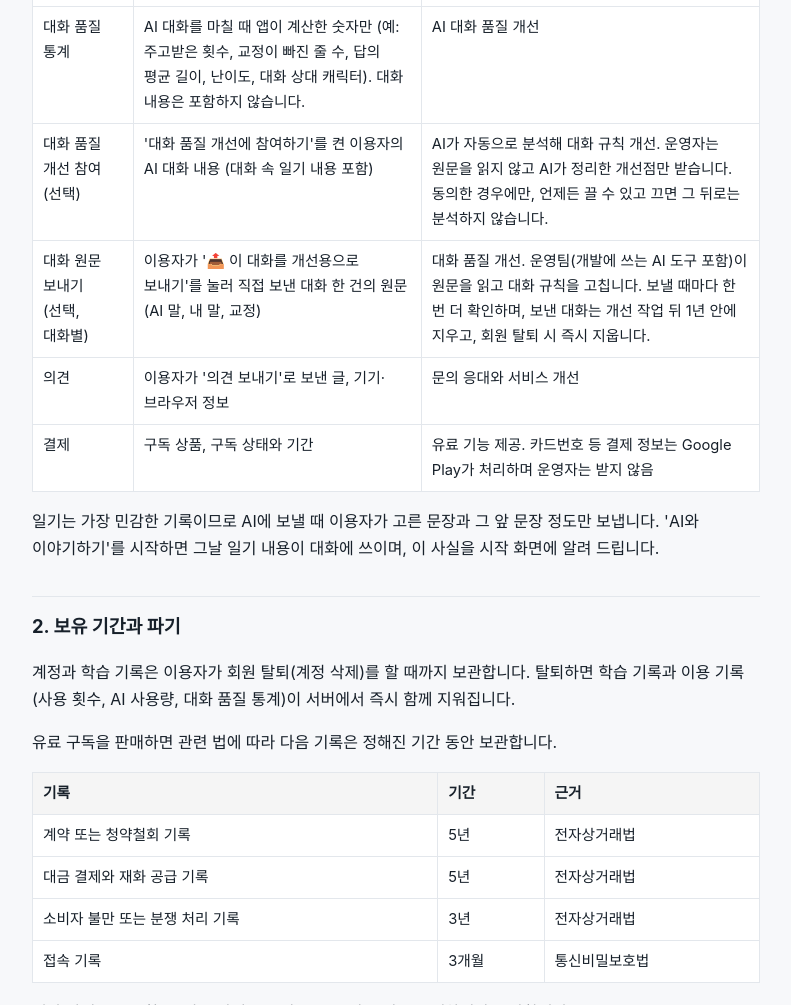
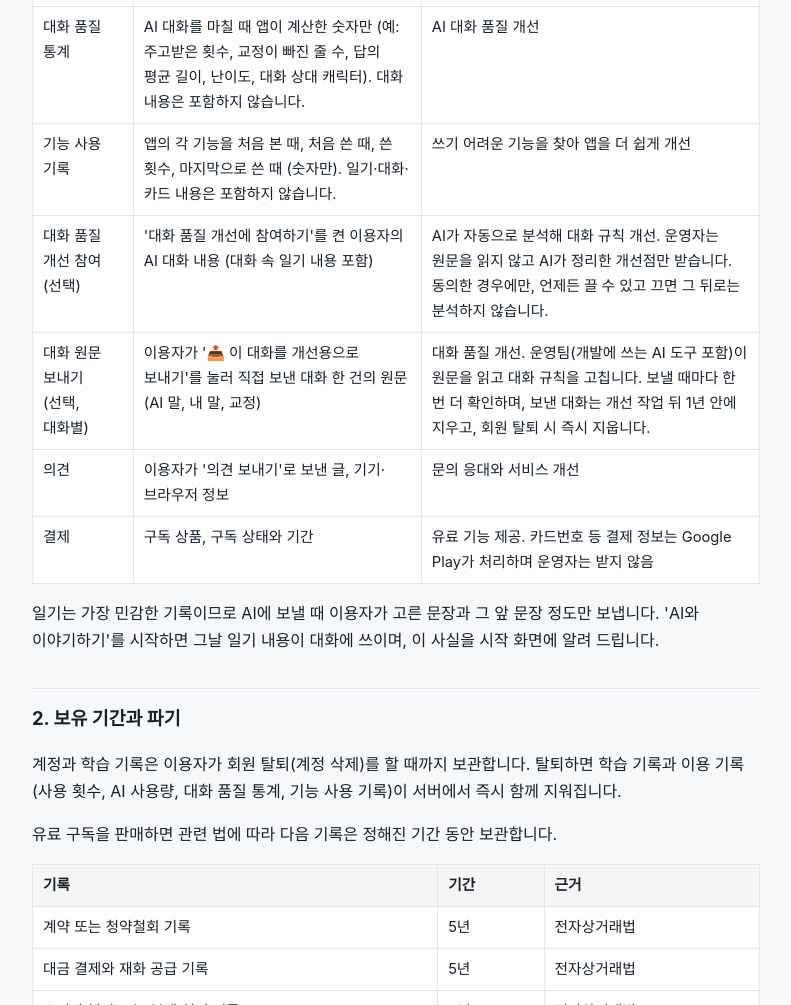
Before and after one commit to oganggii7/mylines-site, a plain HTML site: page privacy.html in a window 1280 px wide. Shown: the part 700-1705 px from the top of the page, without its empty margins (244-1035 px from the left). Drawn offline with Linux system fonts and the light colour scheme.

Commit message:
Privacy: feature usage counts row
Co-Authored-By: Claude Opus 5.5 <noreply@anthropic.com>
Claude-Session: https://claude.ai/code/session_01Gen7vEW4wJ9rGWkVudoiyR

```diff
--- a/privacy.html
+++ b/privacy.html
@@ -16,6 +16,7 @@
 <tr><td>음성</td><td>마이크로 녹음한 말소리</td><td>글자로 바꾸기(받아쓰기). 바꾼 뒤 저장하지 않음</td></tr>
 <tr><td>이용 기록</td><td>기능별 하루 사용 횟수, AI 사용량, 접속 기록(IP 주소, 접속 시각)</td><td>이용 한도 관리, 부정 이용 방지, 오류 확인</td></tr>
 <tr><td>대화 품질 통계</td><td>AI 대화를 마칠 때 앱이 계산한 숫자만 (예: 주고받은 횟수, 교정이 빠진 줄 수, 답의 평균 길이, 난이도, 대화 상대 캐릭터). 대화 내용은 포함하지 않습니다.</td><td>AI 대화 품질 개선</td></tr>
+<tr><td>기능 사용 기록</td><td>앱의 각 기능을 처음 본 때, 처음 쓴 때, 쓴 횟수, 마지막으로 쓴 때 (숫자만). 일기·대화·카드 내용은 포함하지 않습니다.</td><td>쓰기 어려운 기능을 찾아 앱을 더 쉽게 개선</td></tr>
 <tr><td>대화 품질 개선 참여 (선택)</td><td>'대화 품질 개선에 참여하기'를 켠 이용자의 AI 대화 내용 (대화 속 일기 내용 포함)</td><td>AI가 자동으로 분석해 대화 규칙 개선. 운영자는 원문을 읽지 않고 AI가 정리한 개선점만 받습니다. 동의한 경우에만, 언제든 끌 수 있고 끄면 그 뒤로는 분석하지 않습니다.</td></tr>
 <tr><td>대화 원문 보내기 (선택, 대화별)</td><td>이용자가 '📤 이 대화를 개선용으로 보내기'를 눌러 직접 보낸 대화 한 건의 원문 (AI 말, 내 말, 교정)</td><td>대화 품질 개선. 운영팀(개발에 쓰는 AI 도구 포함)이 원문을 읽고 대화 규칙을 고칩니다. 보낼 때마다 한 번 더 확인하며, 보낸 대화는 개선 작업 뒤 1년 안에 지우고, 회원 탈퇴 시 즉시 지웁니다.</td></tr>
 <tr><td>의견</td><td>이용자가 '의견 보내기'로 보낸 글, 기기·브라우저 정보</td><td>문의 응대와 서비스 개선</td></tr>
@@ -24,7 +25,7 @@
 <p>일기는 가장 민감한 기록이므로 AI에 보낼 때 이용자가 고른 문장과 그 앞 문장 정도만 보냅니다. 'AI와 이야기하기'를 시작하면 그날 일기 내용이 대화에 쓰이며, 이 사실을 시작 화면에 알려 드립니다.</p>
 
 <h2>2. 보유 기간과 파기</h2>
-<p>계정과 학습 기록은 이용자가 회원 탈퇴(계정 삭제)를 할 때까지 보관합니다. 탈퇴하면 학습 기록과 이용 기록(사용 횟수, AI 사용량, 대화 품질 통계)이 서버에서 즉시 함께 지워집니다.</p>
+<p>계정과 학습 기록은 이용자가 회원 탈퇴(계정 삭제)를 할 때까지 보관합니다. 탈퇴하면 학습 기록과 이용 기록(사용 횟수, AI 사용량, 대화 품질 통계, 기능 사용 기록)이 서버에서 즉시 함께 지워집니다.</p>
 <p>유료 구독을 판매하면 관련 법에 따라 다음 기록은 정해진 기간 동안 보관합니다.</p>
 <div class="wrap"><table>
 <tr><th>기록</th><th>기간</th><th>근거</th></tr>
```
